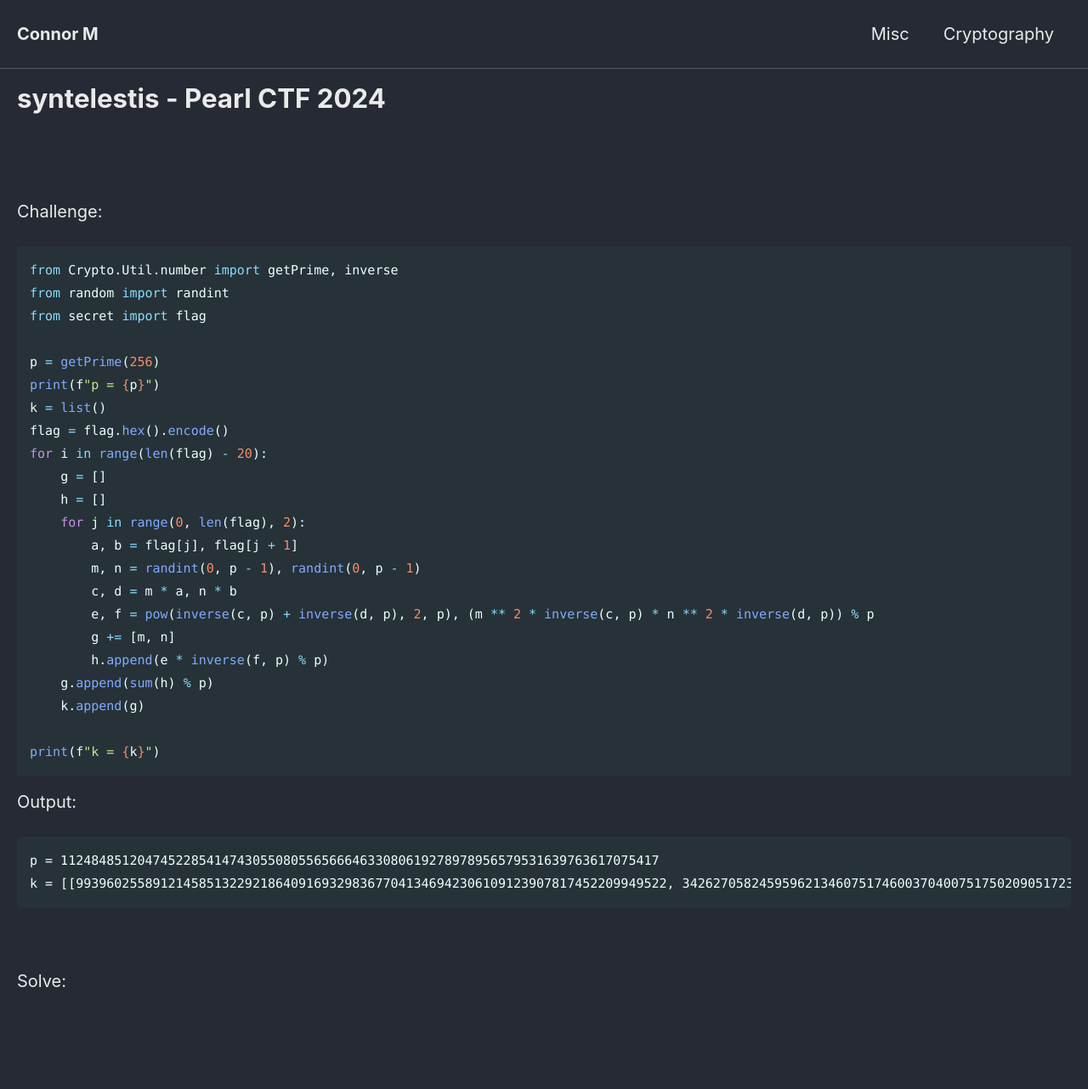
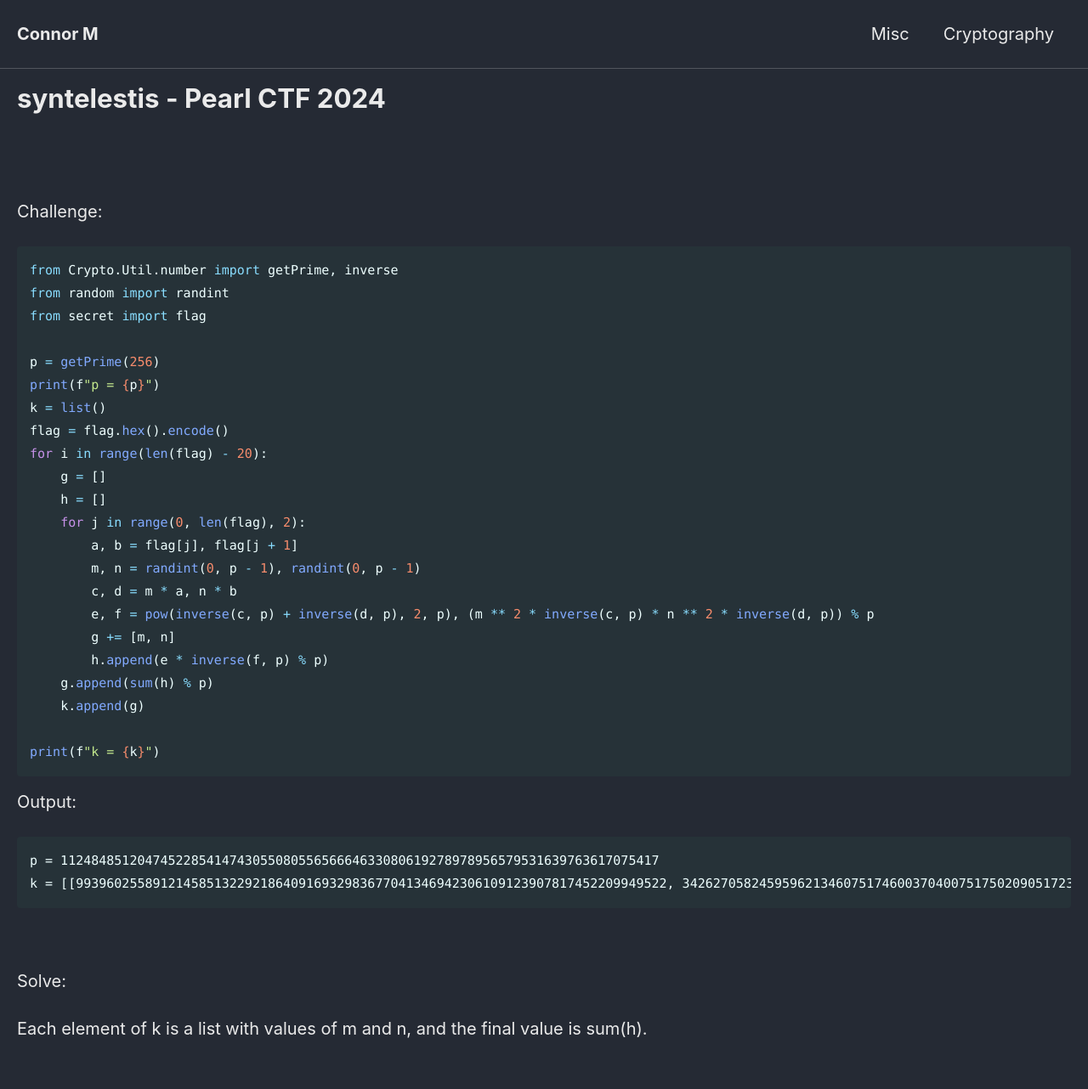
Before and after one commit to Connor-McCartney/Connor-McCartney.github.io, a Jekyll site: the page built from _pages/cryptography/other/syntelestis-Pearl-CTF-2024.md, in a window 1280 px wide. Shown: the whole page at 85% size. Built offline with Jekyll 4.4.1, drawn with Linux system fonts in a browser that asks for light colours; cached includes are drawn as plain includes; before the commit the page ends 1226 px from its top, so only the background shows below that.

Commit message:
Update syntelestis-Pearl-CTF-2024.md

```diff
--- a/_pages/cryptography/other/syntelestis-Pearl-CTF-2024.md
+++ b/_pages/cryptography/other/syntelestis-Pearl-CTF-2024.md
@@ -45,3 +45,5 @@ k = [[99396025589121458513229218640916932983677041346942306109123907817452209949
 <br>
 
 Solve:
+
+Each element of k is a list with values of m and n, and the final value is sum(h).
```
